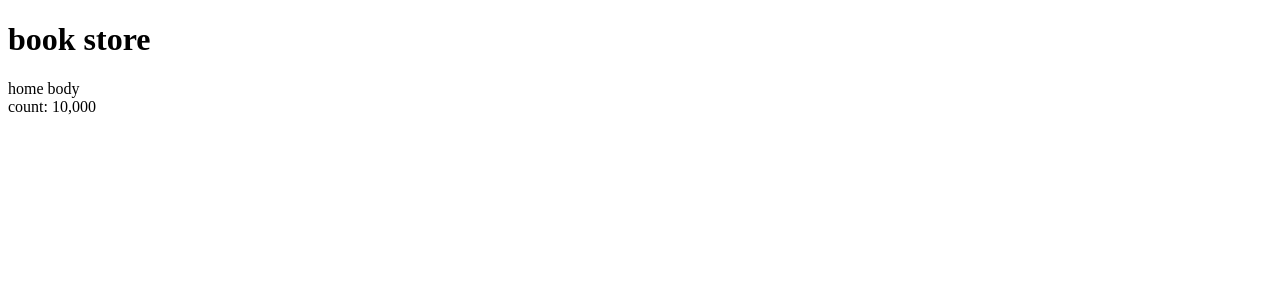
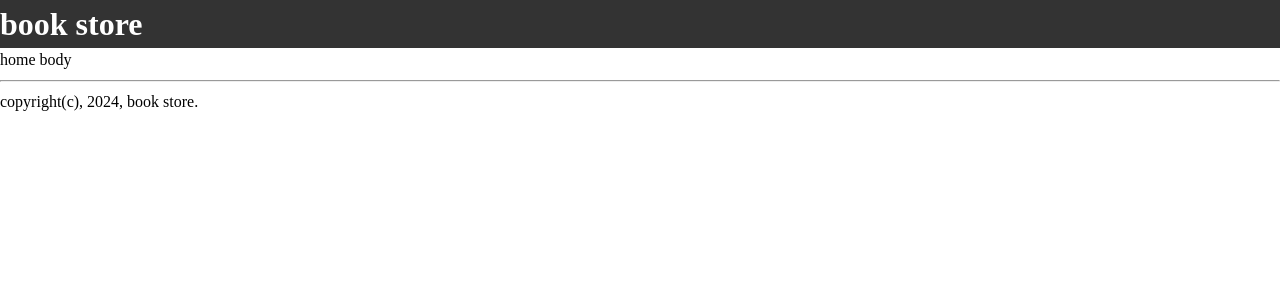
Before and after one commit to apinkpanda722/book-store, a React (Create React App) app: page / in a window 1280 px wide. Shown: the top 300 px of the page. Built offline with nearby package versions, Linux system fonts and the light colour scheme.

Commit message:
레이아웃 구성 및 글로벌 스타일과 스타일드 컴퍼넌트

```diff
--- a/package.json
+++ b/package.json
@@ -13,6 +13,8 @@
     "react": "^18.3.1",
     "react-dom": "^18.3.1",
     "react-scripts": "5.0.1",
+    "sanitize.css": "^13.0.0",
+    "styled-components": "^6.1.12",
     "typescript": "^4.9.5",
     "web-vitals": "^2.1.4"
   },
--- a/src/App.tsx
+++ b/src/App.tsx
@@ -1,7 +1,10 @@
 import Home from "./pages/Home";
+import Layout from "./components/layout/Layout";
 
 function App() {
-  return <Home />;
+  return <Layout>
+    <Home />
+  </Layout>;
 }
 
 export default App;
--- /dev/null
+++ b/src/components/common/Footer.tsx
@@ -0,0 +1,10 @@
+function Footer() {
+    return (
+        <>
+            <hr/>
+            <footer>copyright(c), 2024, book store.</footer>
+        </>
+    );
+}
+
+export default Footer;
--- a/src/components/common/Header.tsx
+++ b/src/components/common/Header.tsx
@@ -1,9 +1,19 @@
+import { styled } from 'styled-components';
+
 function Header() {
     return (
-        <header>
+        <HeaderStyle>
             <h1>book store</h1>
-        </header>
+        </HeaderStyle>
     )
 }
 
+const HeaderStyle = styled.header`
+    background-color: #333;
+
+    h1 {
+        color: white;
+    }
+`;
+
 export default Header;
--- /dev/null
+++ b/src/components/common/Sidebar.tsx
@@ -0,0 +1,5 @@
+function Sidebar() {
+    return <div>sidebar</div>
+}
+
+export default Sidebar;
--- /dev/null
+++ b/src/components/layout/Layout.tsx
@@ -0,0 +1,18 @@
+import Header from "../common/Header";
+import Footer from "../common/Footer";
+
+interface LayoutProps {
+    children: React.ReactNode;
+}
+
+function Layout({ children }: LayoutProps): JSX.Element {
+    return (
+        <>
+            <Header />
+            <main>{children}</main>
+            <Footer />
+        </>
+    )
+}
+
+export default Layout;
--- a/src/index.tsx
+++ b/src/index.tsx
@@ -1,12 +1,14 @@
 import React from 'react';
 import ReactDOM from 'react-dom/client';
 import App from './App';
+import { GlobalStyle } from "./style/global";
 
 const root = ReactDOM.createRoot(
   document.getElementById('root') as HTMLElement
 );
 root.render(
   <React.StrictMode>
-    <App />
+      <GlobalStyle />
+      <App />
   </React.StrictMode>
 );
--- a/src/pages/Home.tsx
+++ b/src/pages/Home.tsx
@@ -1,14 +1,7 @@
-import Header from "../components/common/Header";
-import { formatNumber } from "../utils/format";
-
-const COUNT = 10000;
-
 function Home() {
     return (
         <>
-            <Header />
             <div>home body</div>
-            <div>count: {formatNumber(COUNT)}</div>
         </>
     )
 }
--- /dev/null
+++ b/src/style/global.ts
@@ -0,0 +1,13 @@
+import 'sanitize.css';
+import { createGlobalStyle } from 'styled-components';
+
+export const GlobalStyle = createGlobalStyle`
+    body {
+        padding: 0;
+        margin: 0;
+    }
+
+    h1 {
+        margin: 0;
+    }
+`;
```
Also changed, not shown: src/pages/Detail.tsx (added, +9 -0 lines), 1 other file (tests, documents, lock files or other folders).
